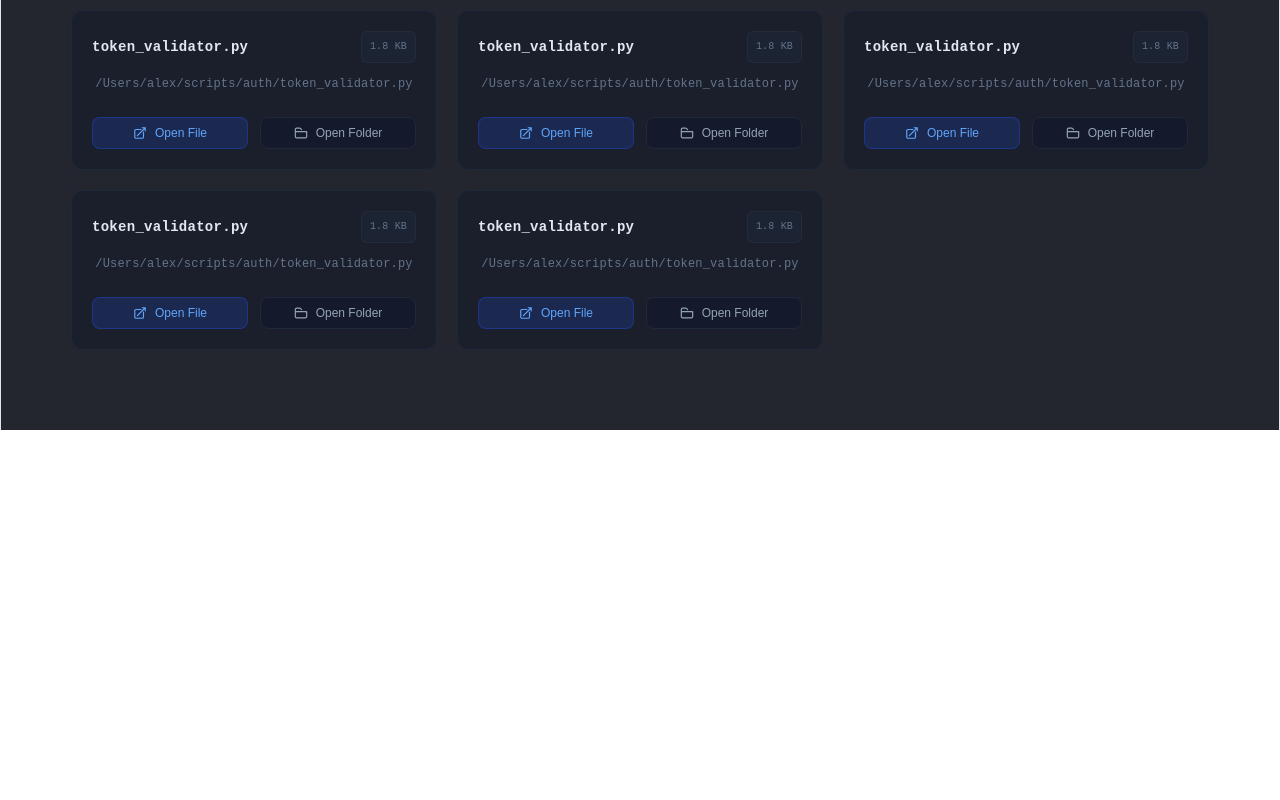
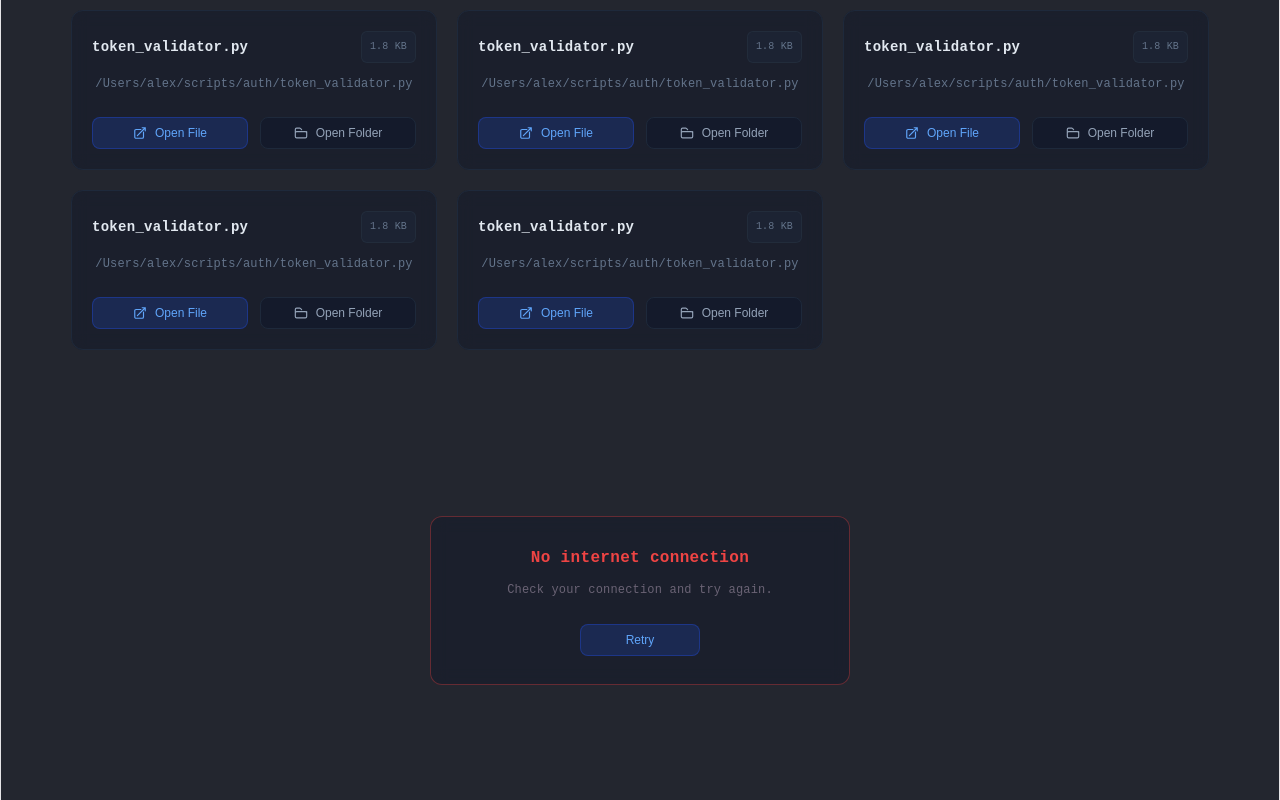
Before and after one commit to kichu3000/AI-Driven-Desktop-File-Search, a React (Vite) app: page / in a window 1280 px wide. Shown: the part 370-1170 px from the top of the page. Before the commit the page ends 800 px from the top, so only its background shows below. Built offline with nearby package versions, Linux system fonts and the light colour scheme.

Commit message:
no internet card created

```diff
--- a/electron/main.js
+++ b/electron/main.js
@@ -2,10 +2,10 @@ import {app, BrowserWindow } from "electron";
 
 function createWindow() {
     const win = new BrowserWindow({
-    width: 1400,
-    height: 900,
+    width: 1150,
+    height: 700,
     minWidth: 1200,
-    minHeight: 800
+    minHeight: 600
     });
 
     win.loadURL("http://localhost:5173");
--- a/src/App.jsx
+++ b/src/App.jsx
@@ -2,12 +2,14 @@ import TitleBar from "./components/Titlebar";
 import SearchPage from "./components/Searchpage";
 import Result from "./components/Result";
 import "./index.css"
+import NoInternet from "./components/Nointernet";
 function App(){
     return(
         <div className="app-container">
             <TitleBar />
             <SearchPage />
             <Result />
+            <NoInternet/>
         </div>
     )
 }
--- /dev/null
+++ b/src/components/Nointernet.css
@@ -0,0 +1,68 @@
+:root{
+    --error-red: #ef4444;
+    --error-bg: rgba(127, 29, 29, 0.25);
+    --error-border: rgba(239, 68, 68, 0.35);
+    --error-glow: 0 0 15px rgba(239, 68, 68, 0.12);
+}
+
+.no-internet-container {
+    width: 100%;
+    min-height: 400px;
+
+    display: flex;
+    justify-content: center;
+    align-items: center;
+
+}
+
+.no-internet-card {
+    max-width: 420px;
+    width: 100%;
+
+    text-align: center;
+    padding: 28px 24px;
+    border-color: var(--error-border);
+}
+.no-internet-card:hover{
+    border-color: var(--error-red);
+    box-shadow: var(--error-glow);
+}
+
+.no-internet-icon {
+    width: 48px;
+    height: 48px;
+
+    margin: 0 auto 16px;
+
+    color: var(--text-muted);
+}
+
+.no-internet-title {
+    margin: 0 0 10px 0;
+
+    font-family: monospace;
+    font-size: 16px;
+    font-weight: 600;
+    color: var(--error-red);
+
+    letter-spacing: 0.02em;
+}
+
+.no-internet-text {
+    margin: 0 0 24px 0;
+
+    font-family: monospace;
+    font-size: 12px;
+    line-height: 1.6;
+
+
+}
+
+.no-internet-card .button-group {
+    display: flex;
+    justify-content: center;
+}
+
+.no-internet-card .btn {
+    min-width: 120px;
+}
--- /dev/null
+++ b/src/components/Nointernet.jsx
@@ -0,0 +1,25 @@
+import "./Nointernet.css";
+
+function NoInternet() {
+    return (
+    <div className="no-internet-container">
+        <div className="result-card no-internet-card">
+            <h3 className="no-internet-title">
+                No internet connection
+            </h3>
+
+            <p className="no-internet-text">
+                Check your connection and try again.
+            </p>
+
+            <div className="button-group">
+                <button className="btn btn-primary">
+                    Retry
+                </button>
+            </div>
+        </div>
+    </div>
+    );
+}
+
+export default NoInternet;
```
